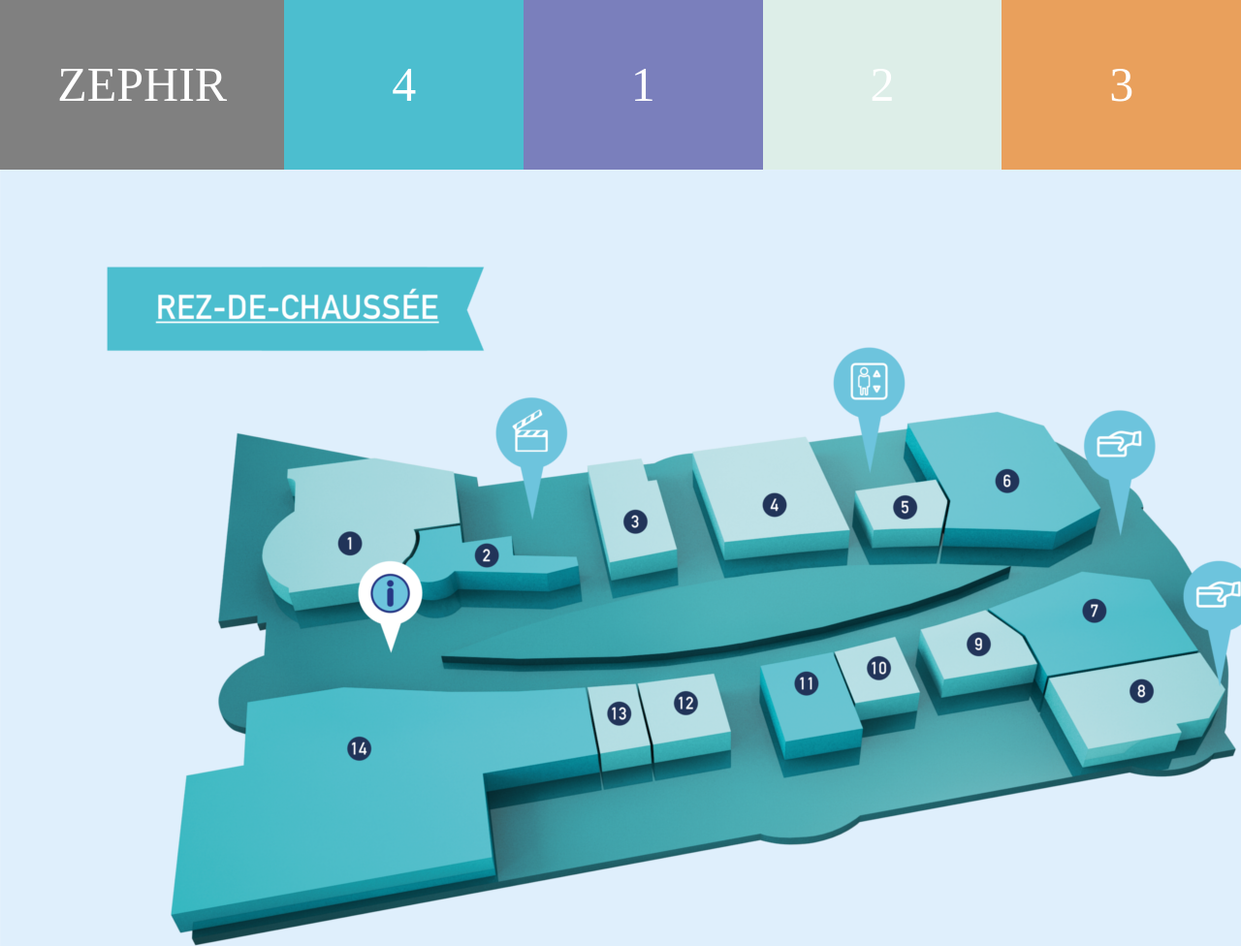
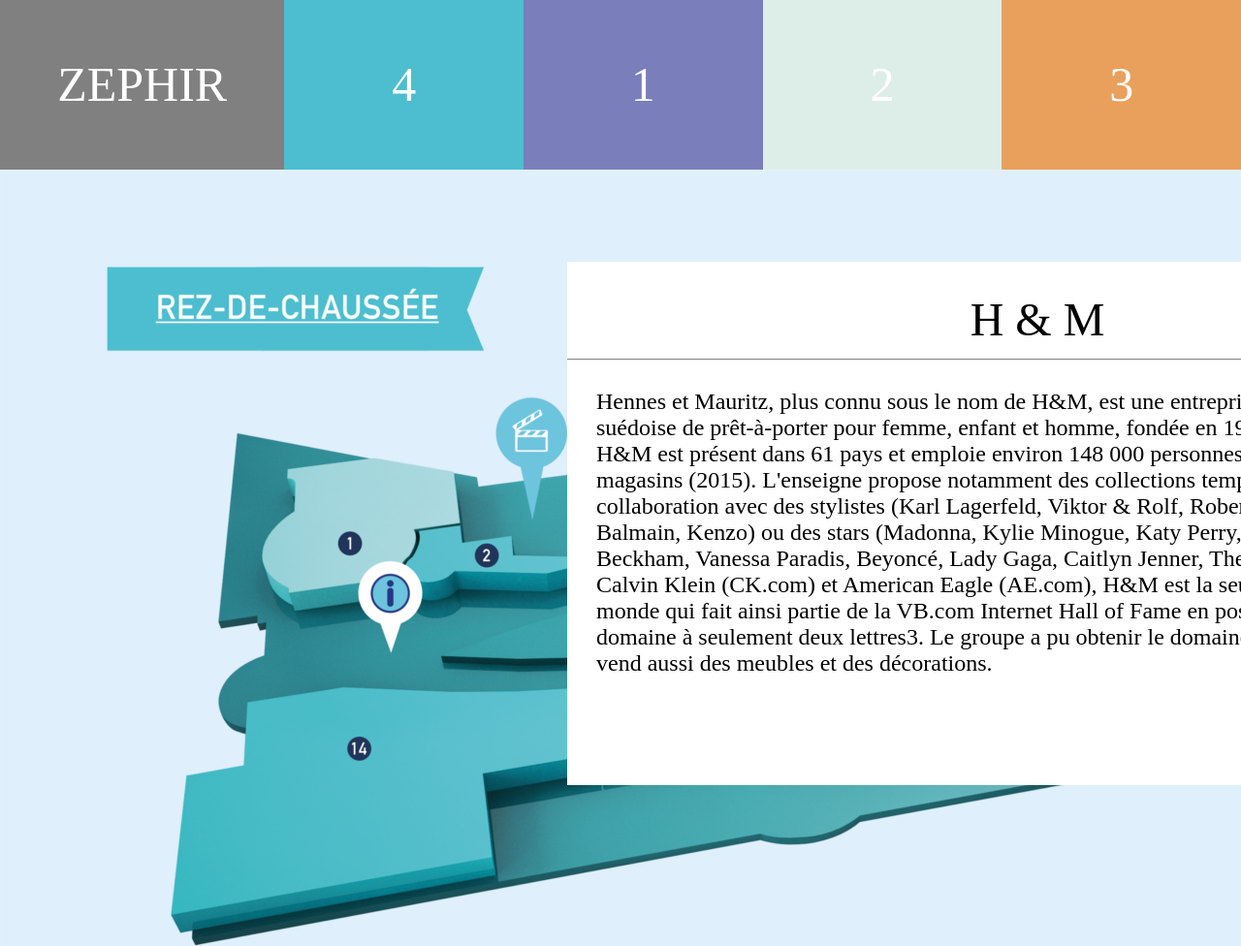
Before and after one commit to 0xGoenka/askj21klj390djk, a plain HTML site: page plan/plan.html in a window 1280 px wide. Shown: the top 976 px of the page at 97% size. Drawn offline with Linux system fonts and the light colour scheme.

Commit message:
popup work a bit

```diff
--- a/plan/plan.css
+++ b/plan/plan.css
@@ -38,18 +38,19 @@
     background-color: white;
     visibility: hidden;
 }
-.popup > .title
+#popup > .title
 {
     text-align: center;
-    height: 50px;
-    line-height: 50px;
-    font-size: 30px;
+    height: 5rem;
+    line-height: 5rem;
+    font-size: 3rem;
     padding-top: 20px;
     width: 100%;
     border-bottom: 1px solid grey;
 }
-.popup > .description
+#popup > .description
 {
-    font-size: 1rem;
+    font-size: 1.5rem;
     padding:30px;
+    text-overflow: ellipsis;
 }
--- a/plan/plan.html
+++ b/plan/plan.html
@@ -24,7 +24,7 @@
       </ul>
     </header>
     <section>
-        <img src="rezDeChausser.png">
+        <img src="rezDeChausser.png" onclick="toggleDiv('popup')">
     </section>
     <section id="popup">
         <div class="title">
@@ -40,16 +40,24 @@
   </body>
   <script type="text/javascript" src="http://localhost:35729/livereload.js"></script>
   <script>
-  togglePopup();
+    toggleDiv('popup');
     function toggleDiv(id)
     {
         var div = document.getElementById(id);
-        div.style.display = div.style.display == "none" ? "block" : "none";
+        if (getStyle(id, 'visibility') == 'hidden')
+        {
+                div.style.visibility = 'visible';
+        }
+        else {
+            div.style.visibility = 'hidden';
+        }
+        //div.style.visibility = ((getStyle(id, 'visibility') == 'hidden') ? 'hidden' : 'visible');
     }
 
     function togglePopup()
     {
         console.log(getStyle('popup', 'visibility'));
+
     }
 
     function getStyle(id, property)
```
Also changed, not shown: index.html (+1 -1 lines).
